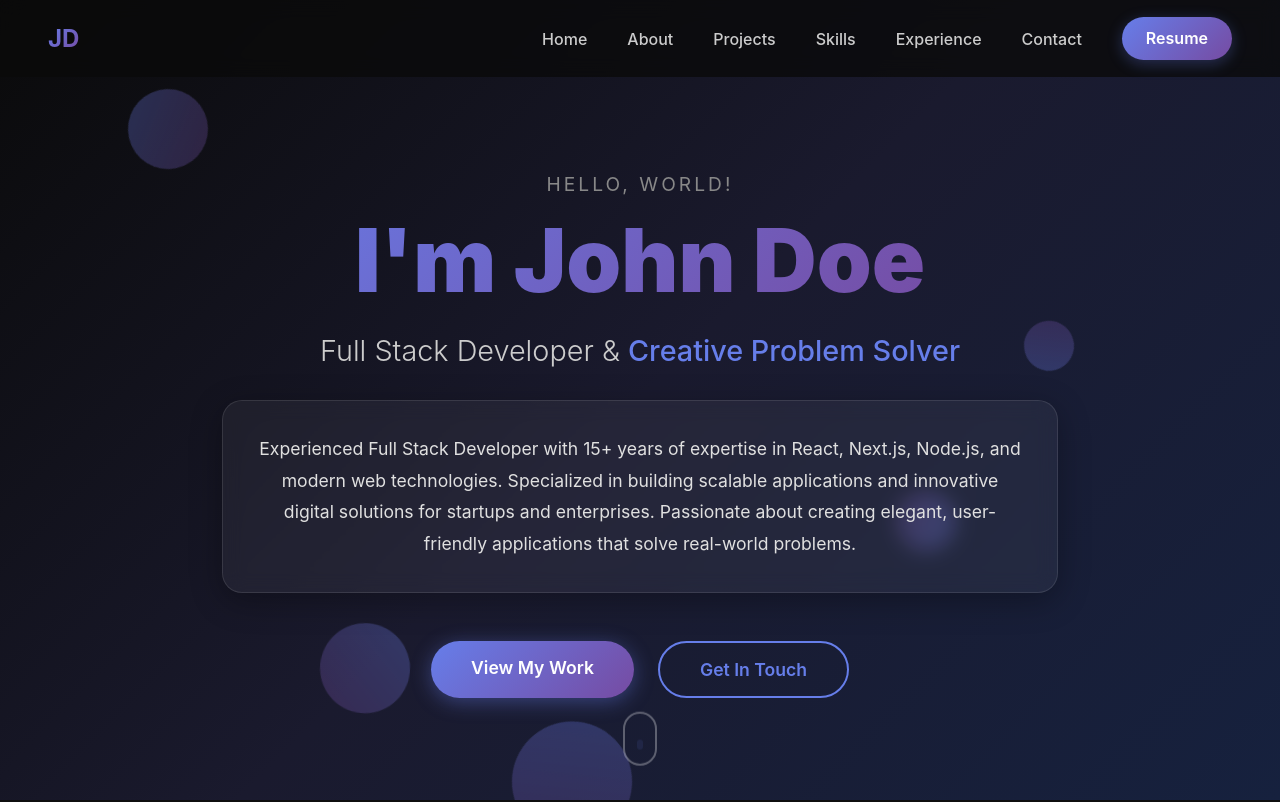
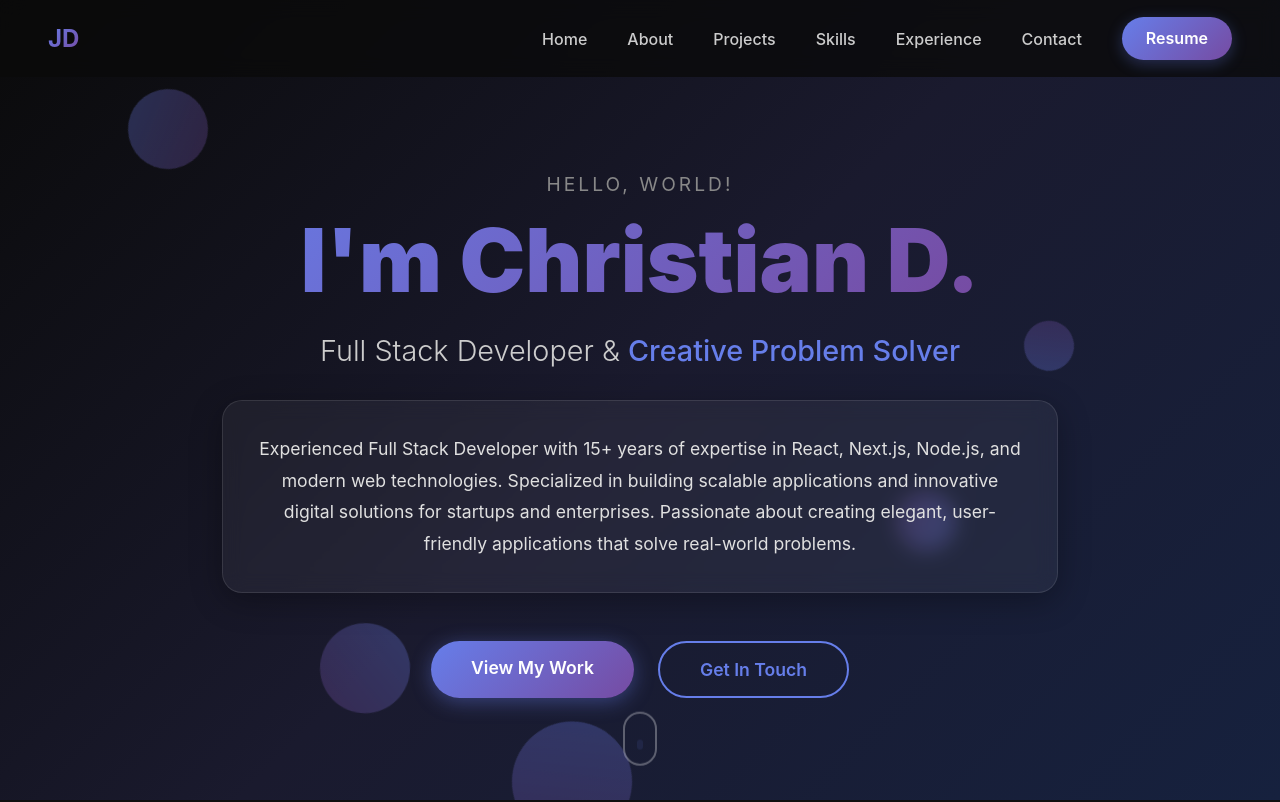
Before and after one commit to chrisgen19/nextjs-portfolio, a Next.js app: page / in a window 1280 px wide. Shown: the top 802 px of the page. Built offline with nearby package versions, Linux system fonts and the light colour scheme.

Commit message:
change name

```diff
--- a/components/About.tsx
+++ b/components/About.tsx
@@ -59,7 +59,7 @@ export default function About() {
           <div className="image-wrapper">
             <Image
               src="https://images.unsplash.com/photo-1507003211169-0a1dd7228f2d"
-              alt="Professional headshot of John Doe, Full Stack Developer"
+              alt="Professional headshot of Christian D., Full Stack Developer"
               width={500}
               height={600}
               sizes="(max-width: 768px) 100vw, 50vw"
--- a/components/Footer.tsx
+++ b/components/Footer.tsx
@@ -6,7 +6,7 @@ export default function Footer() {
     <footer>
       <div className="footer-container">
         <div className="footer-section">
-          <h4>John Doe</h4>
+          <h4>Christian D.</h4>
           <p>
             Full Stack Developer passionate about creating innovative digital solutions
             that make a difference. Let&apos;s build something amazing together!
@@ -56,7 +56,7 @@ export default function Footer() {
       </div>
 
       <div className="footer-bottom">
-        <p>&copy; 2025 John Doe. All rights reserved. | Built with ❤️ and lots of ☕</p>
+        <p>&copy; 2025 Christian D.. All rights reserved. | Built with ❤️ and lots of ☕</p>
       </div>
     </footer>
   )
--- a/components/Hero.tsx
+++ b/components/Hero.tsx
@@ -44,7 +44,7 @@ export default function Hero() {
           animate={{ opacity: 1, y: 0 }}
           transition={{ duration: 0.8, delay: 0.2 }}
         >
-          I&apos;m John Doe
+          I&apos;m Christian D.
         </motion.h1>
 
         <motion.p
@@ -89,7 +89,7 @@ export default function Hero() {
             href="#contact"
             className="cta-button cta-secondary"
             onClick={(e) => handleCTAClick(e, '#contact')}
-            aria-label="Contact John Doe for collaboration opportunities"
+            aria-label="Contact Christian D. for collaboration opportunities"
           >
             Get In Touch
           </a>
--- a/pages/api/contact.ts
+++ b/pages/api/contact.ts
@@ -52,7 +52,7 @@ export default async function handler(
     notificationEmail.to = [
       {
         email: process.env.CONTACT_EMAIL || 'your-email@gmail.com',
-        name: 'John Doe'
+        name: 'Christian D.'
       }
     ]
     notificationEmail.templateId = parseInt(process.env.BREVO_NOTIFICATION_TEMPLATE_ID || '1') // Replace with your template ID
--- a/pages/index.tsx
+++ b/pages/index.tsx
@@ -12,8 +12,8 @@ import Footer from '../components/Footer'
 
 // SEO Data
 const seoData = {
-  name: "John Doe",
-  title: "John Doe - Full Stack Developer & Creative Problem Solver",
+  name: "Christian D.",
+  title: "Christian D. - Full Stack Developer & Creative Problem Solver",
   description: "Experienced Full Stack Developer specializing in React, Next.js, Node.js, and modern web technologies. 15+ years building innovative digital solutions for startups and enterprises.",
   keywords: "Full Stack Developer, React Developer, Next.js, Node.js, JavaScript, TypeScript, Web Development, Software Engineer, Frontend Developer, Backend Developer",
   url: "https://cgdiomampo.vercel.app", // Replace with your actual URL
```
Also changed, not shown: next-seo.config.js (+4 -4 lines).
